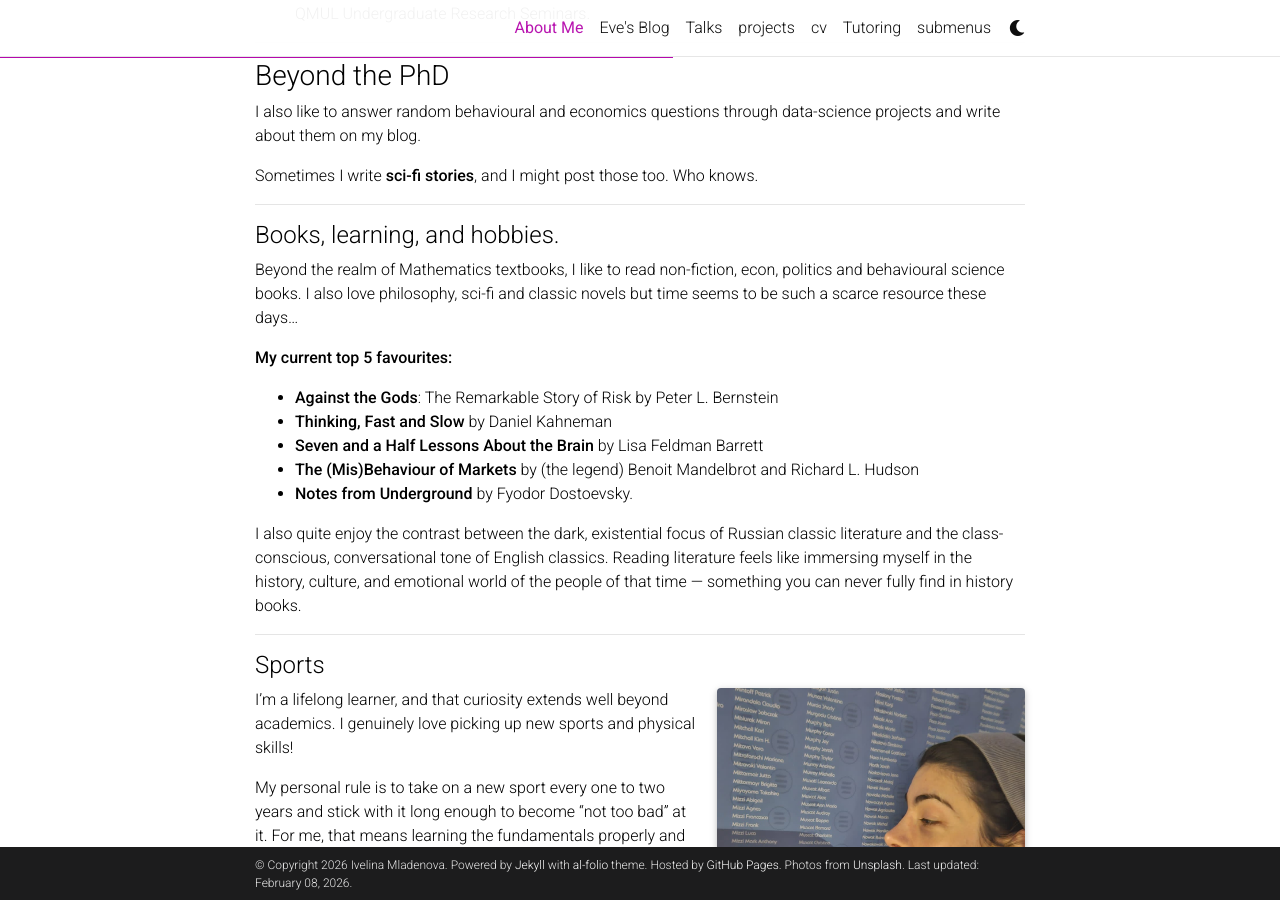
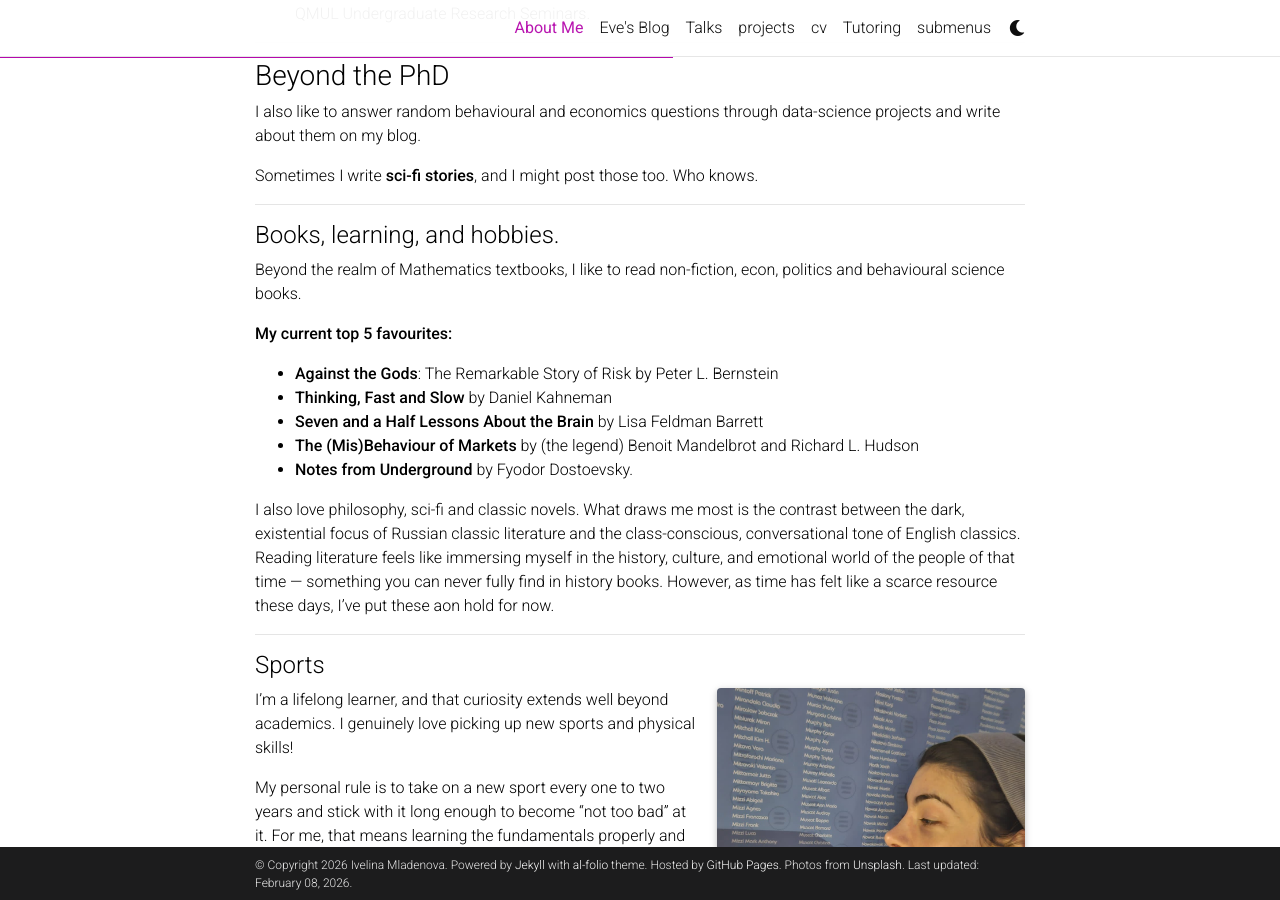
Before and after one commit to Ivelina0/Ivelina0.github.io, a Jekyll site: the page built from _pages/about.md, in a window 1280 px wide and 900 px high, scrolled down 894 px. Built offline with Jekyll 4.4.1, drawn with Linux system fonts in a browser that asks for light colours; full-size pictures stand in for the smaller copies a plugin makes; comment, search, counter and statistics services are not loaded; a style sheet for code colours, icons or effects is not loaded.

Commit message:
Update about.md

```diff
--- a/_pages/about.md
+++ b/_pages/about.md
@@ -55,7 +55,7 @@ Sometimes I write **sci-fi stories**, and I might post those too. Who knows.
 ---
 
 #### Books, learning, and hobbies.
-Beyond the realm of Mathematics textbooks, I like to read non-fiction, econ, politics and behavioural science books. I also love philosophy, sci-fi and classic novels but time seems to be such a scarce resource these days...
+Beyond the realm of Mathematics textbooks, I like to read non-fiction, econ, politics and behavioural science books.
 
 **My current top 5 favourites:**
 - [**Against the Gods**](https://www.goodreads.com/book/show/128429.Against_the_Gods): The Remarkable Story of Risk by Peter L. Bernstein
@@ -64,7 +64,7 @@ Beyond the realm of Mathematics textbooks, I like to read non-fiction, econ, pol
 - [**The (Mis)Behaviour of Markets**](https://www.goodreads.com/book/show/6046141-the-mis-behaviour-of-markets?ref=nav_sb_ss_1_29) by (the legend) Benoit Mandelbrot and Richard L. Hudson
 - [**Notes from Underground**](https://www.goodreads.com/book/show/49455.Notes_from_Underground?from_search=true&from_srp=true&qid=cAbCQNjj2v&rank=2) by Fyodor Dostoevsky.
 
-I also quite enjoy the contrast between the dark, existential focus of Russian classic literature and the class-conscious, conversational tone of English classics. Reading literature feels like immersing myself in the history, culture, and emotional world of the people of that time — something you can never fully find in history books.
+I also love philosophy, sci-fi and classic novels. What draws me most is the contrast between the dark, existential focus of Russian classic literature and the class-conscious, conversational tone of English classics. Reading literature feels like immersing myself in the history, culture, and emotional world of the people of that time — something you can never fully find in history books. However, as time has felt like a scarce resource these days, I've put these aon hold for now.
 
 ---
 
```
